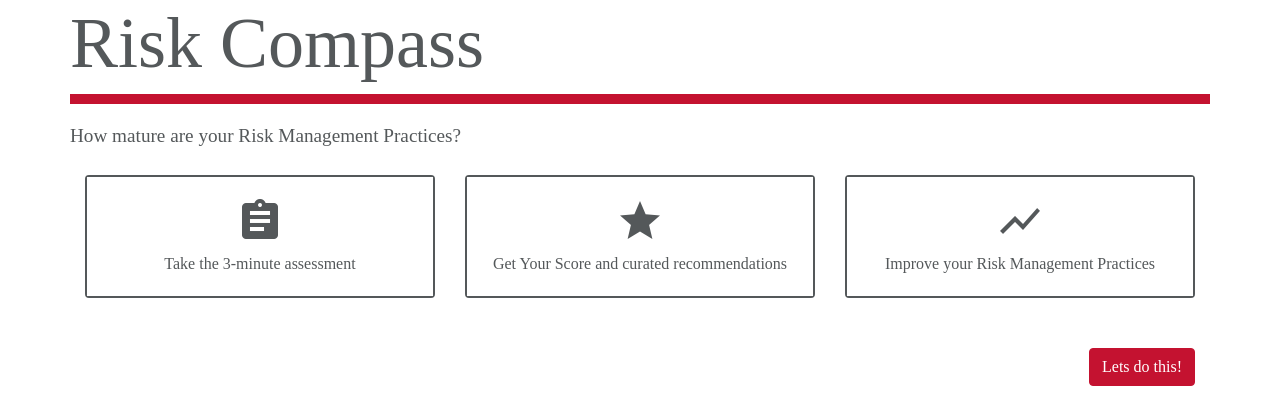
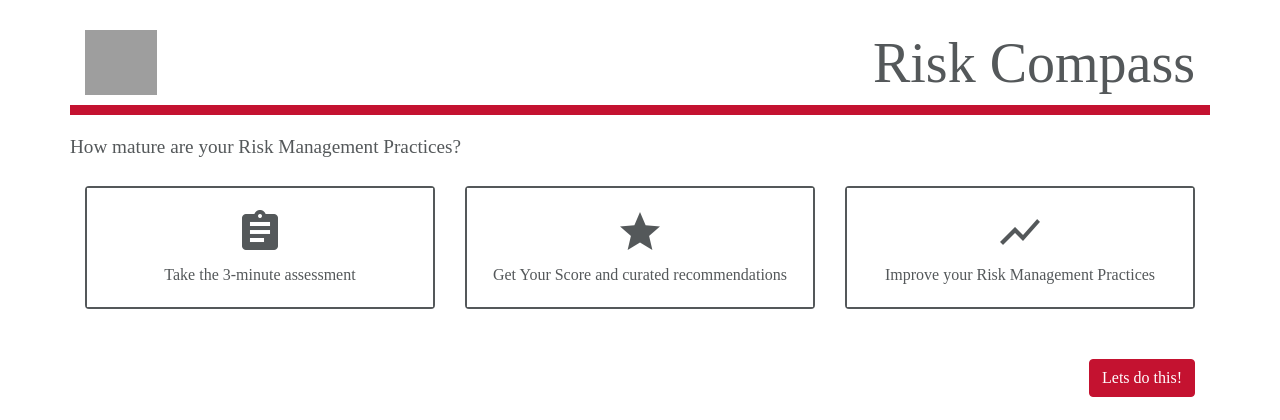
Before and after one commit to anishpatelwork/RiskCompass, a Django app: page / in a window 1280 px wide. Shown: the top 420 px of the page. Run offline with Django 3.2, Linux system fonts and the light colour scheme; some libraries are stand-ins or nearby versions; grey boxes are pictures that could not be loaded.

Commit message:
General look & feel changes to correspond to RMS styling

```diff
--- a/compass/static/site.css
+++ b/compass/static/site.css
@@ -9,9 +9,12 @@ h1 {
     font-family: 'Gotham Light';
     font-size:2.4em;
 }
-.display-3 {
+.display-4 {
     color:rgb(84,88,90);
     font-family: 'Gotham Light';
+}
+.logo-rms {
+    position: left;
 }
 h2 {
     font-family: 'Gotham Light';
--- a/compass/templates/base.html
+++ b/compass/templates/base.html
@@ -9,14 +9,20 @@
         <script src="https://ajax.googleapis.com/ajax/libs/jquery/3.3.1/jquery.min.js"></script>
         <script src="https://cdnjs.cloudflare.com/ajax/libs/popper.js/1.12.9/umd/popper.min.js"></script>
         <script src="https://maxcdn.bootstrapcdn.com/bootstrap/4.0.0/js/bootstrap.min.js"></script>
-        <link href="https://fonts.googleapis.com/css?family=Oswald|Roboto|Material+Icons" rel="stylesheet">
+        <link href="https://fonts.googleapis.com/css?family=Material+Icons" rel="stylesheet">
         {% block extra_scripts %}{% endblock %}
         <title>Risk Compass</title>
     </head>
     <body>
         <div class="container">
+            <div class="row" style="height:30px;"></div>
             <div class="row">
-                <h1 class="display-3">Risk Compass</h1>
+                <div class="col-sm-2">
+                    <img src="//static-www.rms.com/assets/blt4a6ddacca47281bf/lg-logo-rms.svg?q=131" onerror="this.onerror=null; this.src='/static/RMS-logo-lowres.png'" width="72" height="65" alt="RMS - Risk Management Solutions" class="logo-rms">
+                </div>
+                <div class="col-sm-10" style="text-align: right">
+                    <h1 class="display-4">Risk Compass</h1>
+                </div>
             </div>
             <div class="row" style="height:10px; background-color: rgb(196,18,48)">
             </div>
```
Also changed, not shown: compass/templates/question.html (+29 -1 lines), compass/static/RMS-logo-highres.png (added), compass/static/RMS-logo-lowres.png (added).
